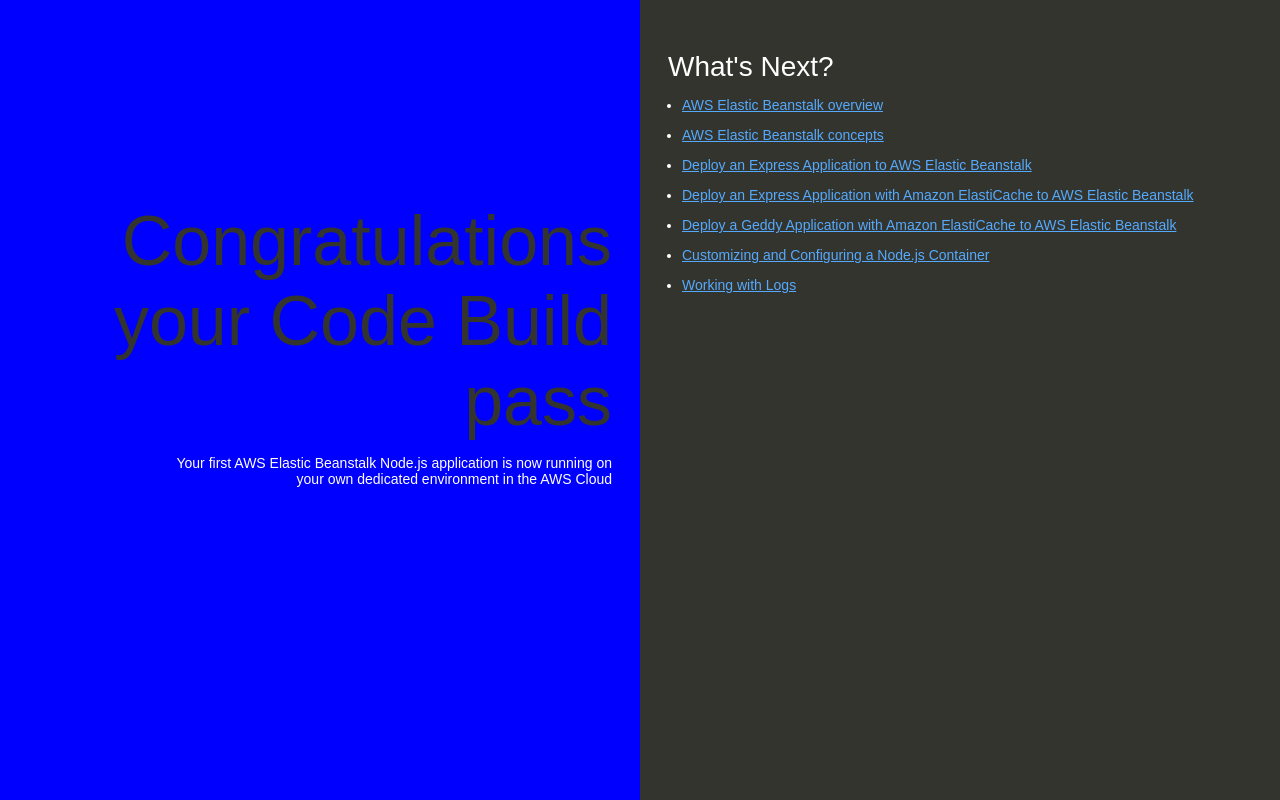
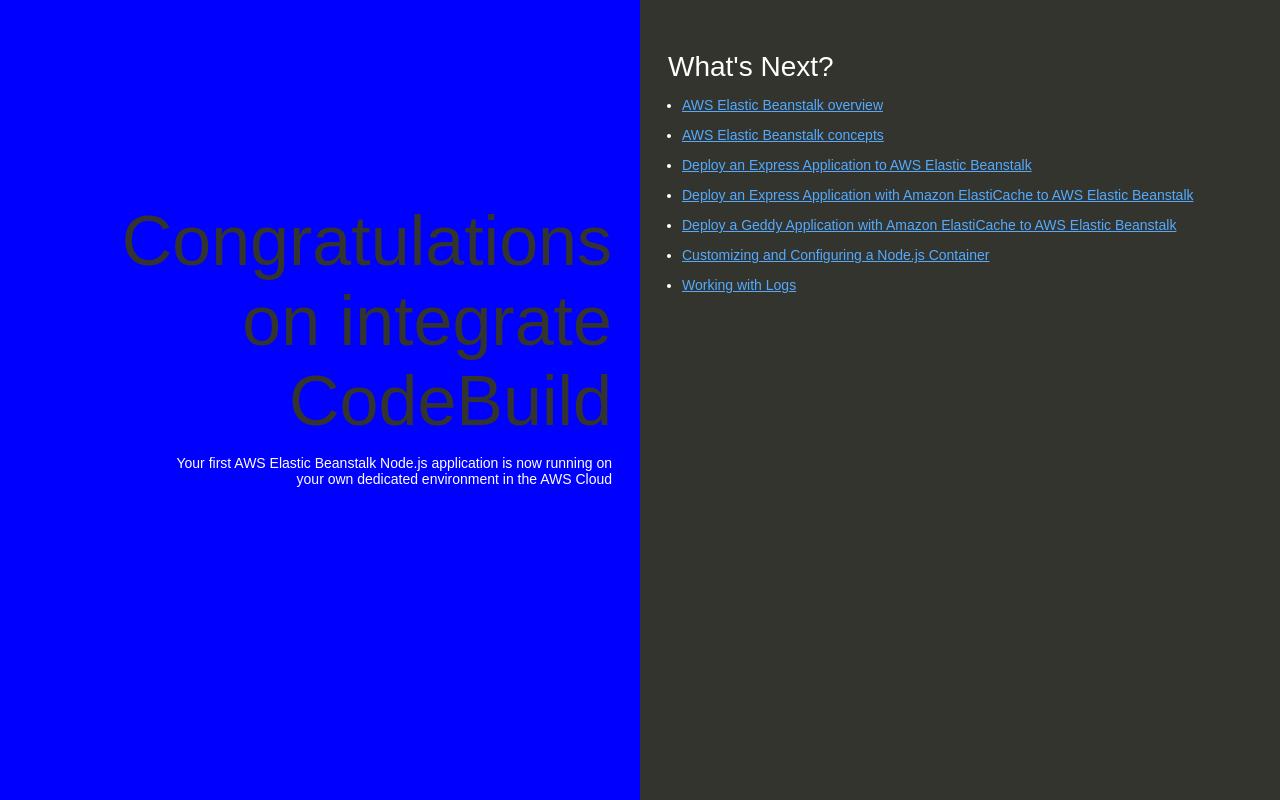
Before and after one commit to Soumya14041987/my-nodejs-app, a website: page index.html in a window 1280 px wide. Drawn offline with Linux system fonts and the light colour scheme.

Commit message:
Update congratulatory message in index.html

```diff
--- a/index.html
+++ b/index.html
@@ -74,7 +74,7 @@
   </head>
   <body>
     <div class="textColumn">
-      <h1>Congratulations your Code Build pass</h1>
+      <h1>Congratulations on integrate CodeBuild</h1>
       <p>Your first AWS Elastic Beanstalk Node.js application is now running on your own dedicated environment in the AWS Cloud</p>
     </div>
     <div class="linksColumn">
```
